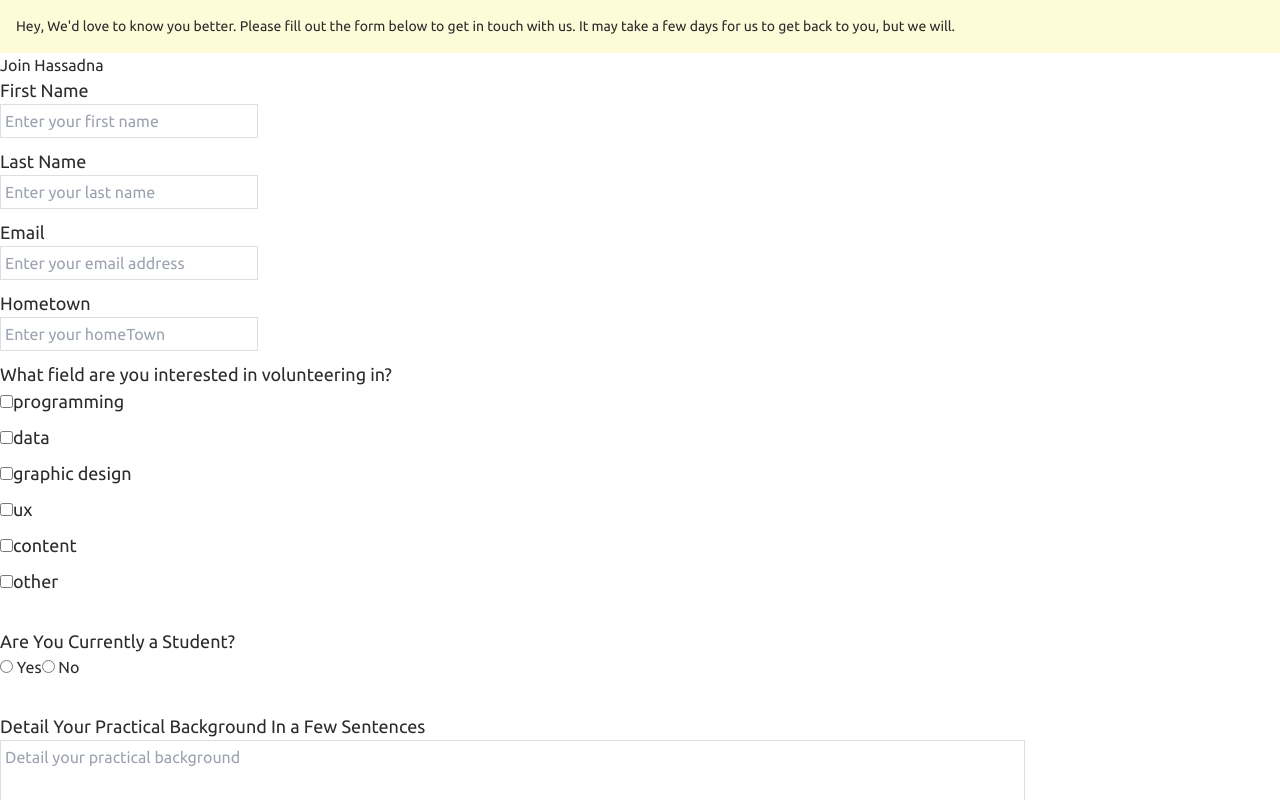
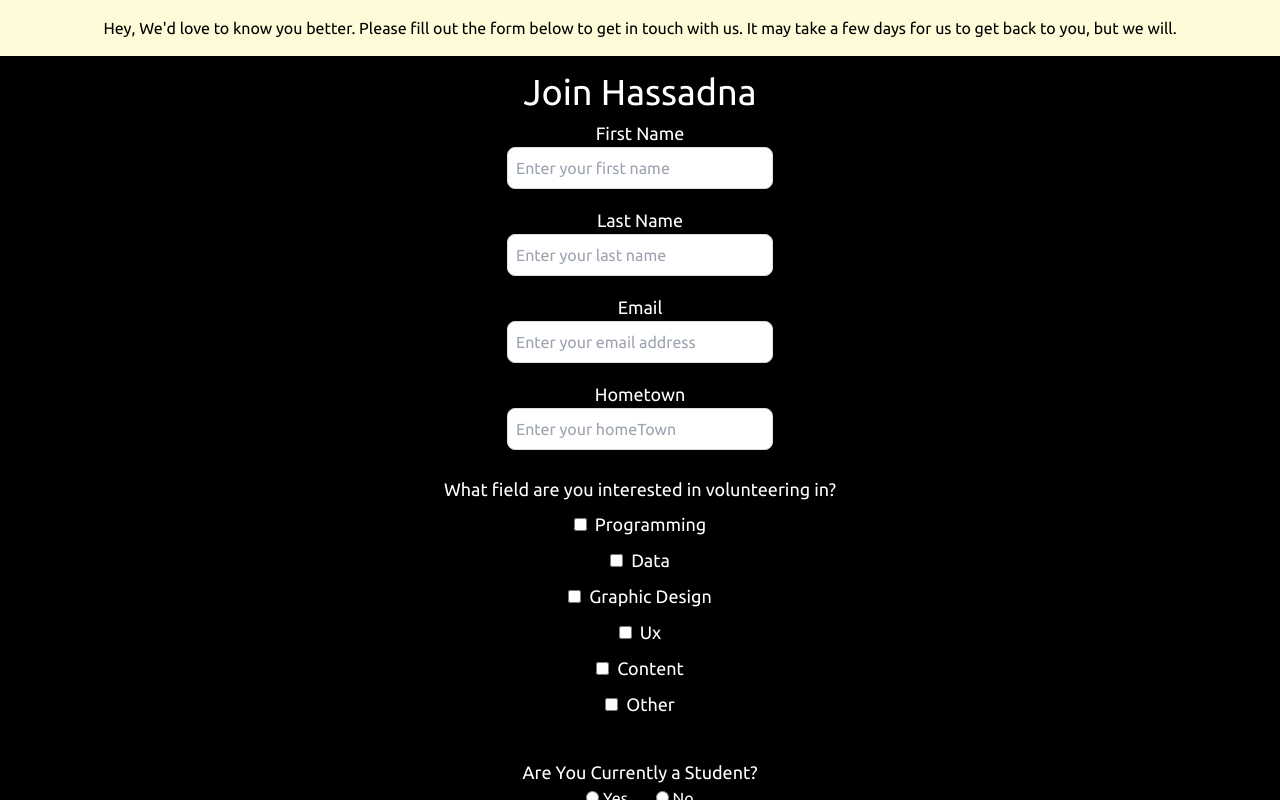
Before and after one commit to OmerBenMoshe/hassadna-campaign, a Next.js app: page /join-us in a window 1280 px wide. Shown: the top 800 px of the page. Built offline with nearby package versions, Linux system fonts and the light colour scheme.

Commit message:
Refactor join-us page and form sections + basic styling

```diff
--- a/app/join-us/JoinUsForm.tsx
+++ b/app/join-us/JoinUsForm.tsx
@@ -1,4 +1,6 @@
 'use client';
+
+import '@/globals.css';
 import React, { useState, ChangeEvent, SyntheticEvent } from 'react';
 import PersonalDetails from './formSections/PersonalDetails';
 import VolunteeringDetails from './formSections/VolunteeringDetails';
@@ -35,6 +37,7 @@
 
   const [showStudentQuestions, setShowStudentQuestions] = useState(false);
   const [isOtherStudyingField, setIsOtherStudyingField] = useState(false);
+  const [submitted, setSubmitted] = useState(false);
 
   const handleChange = (event: ChangeEvent<HTMLInputElement | HTMLTextAreaElement>) => {
     const { name, value } = event.target;
@@ -86,13 +89,28 @@
     // For example, if you're using a state to store form data:
     console.log(formData);
 
-    // Redirect to a new page
-    window.location.href = '/thank-you'; // Replace '/thank-you' with the path to your thank you page
+    setSubmitted(true);
   };
 
   return (
-    <div className="content">
-      <form className="form" onSubmit={handleSubmit}>
+    <>
+      {submitted &&
+        <div className="flex flex-col items-center justify-center bg-black text-white h-screen">
+          <h1 className='text-5xl'>Thank you for applying!</h1>
+          <p> We will get back to you as soon as possible.</p>
+        </div>
+      }
+
+      {!submitted &&
+        <div className="flex flex-col items-center justify-center bg-black text-white">
+          <div className="demo-notes padding-1 text-black w-full text-center">
+            <p className='text-base'>
+              Hey, We&apos;d love to know you better. Please fill out the form below to
+              get in touch with us. It may take a few days for us to get back to you, but we will.
+            </p>
+          </div>
+          <h1 className='text-4xl mt-4'>Join Hassadna</h1>
+          <form className="form flex flex-col items-center justify-center bg-black" onSubmit={handleSubmit}>
             <PersonalDetails
               formData={formData}
               handleChange={handleChange}
@@ -126,5 +144,7 @@
 
           </form>
         </div>
+      }
+    </>
   );
 }
--- a/app/join-us/formSections/PersonalDetails.tsx
+++ b/app/join-us/formSections/PersonalDetails.tsx
@@ -15,6 +15,7 @@
         <>
             <label htmlFor="firstName">First Name</label>
             <input
+                className='text-black rounded-lg bg-white p-2'
                 type="text"
                 id="firstName"
                 name="firstName"
@@ -27,6 +28,7 @@
 
             <label htmlFor="lastName">Last Name</label>
             <input
+                className='text-black rounded-lg bg-white p-2'
                 type="text"
                 id="lastName"
                 name="lastName"
@@ -39,6 +41,7 @@
 
             <label htmlFor="email">Email</label>
             <input
+                className='text-black rounded-lg bg-white p-2'
                 type="email"
                 id="email"
                 name="email"
@@ -49,7 +52,9 @@
                 style={{ display: 'block', marginBottom: '10px' }} />
 
             <label htmlFor="homeTown">Hometown</label>
-            <input type="text"
+            <input
+                className='text-black rounded-lg bg-white p-2'
+                type="text"
                 id="homeTown"
                 name="homeTown"
                 placeholder="Enter your homeTown"
--- a/app/join-us/formSections/PracticalDetails.tsx
+++ b/app/join-us/formSections/PracticalDetails.tsx
@@ -14,6 +14,7 @@
         <>
             <label htmlFor="practicalBackground">Detail Your Practical Background In a Few Sentences</label>
             <textarea
+                className='text-black rounded-lg bg-white p-2'
                 id="practicalBackground"
                 name="practicalBackground"
                 placeholder="Detail your practical background"
@@ -22,10 +23,11 @@
                 required
                 style={{ display: 'block', marginBottom: '10px' }}
                 rows={5}
-                cols={100}/>
+                cols={100} />
 
             <label htmlFor="linkedinProfile">Linkedin Profile</label>
             <input
+                className='text-black rounded-lg bg-white p-2'
                 type="text"
                 id="LinkedInProfile"
                 name="linkedinProfile"
--- a/app/join-us/formSections/StudentDetails.tsx
+++ b/app/join-us/formSections/StudentDetails.tsx
@@ -29,15 +29,23 @@
 
             <label>Are You Currently a Student?</label>
 
-            <div onChange={handleYesNoChange}>
-                <input type="radio" value="yes" name="student" /> Yes
-                <input type="radio" value="no" name="student" /> No
+            <div className='space-x-7 items-center text-center' onChange={handleYesNoChange}>
+                <input className='' type="radio" value="yes" name="student" /> Yes
+                <input className='' type="radio" value="no" name="student" /> No
             </div>
 
             {showStudentQuestions && (
                 <>
                     <label htmlFor="major">What Is Your Major?</label>
-                    <input type="text" id="major" name="major" placeholder="Enter your major" value={formData.major} onChange={handleChange} style={{ display: 'block', marginBottom: '10px' }} />
+                    <input
+                        className='text-black rounded-lg bg-white p-2'
+                        type="text"
+                        id="major"
+                        name="major"
+                        placeholder="Enter your major"
+                        value={formData.major}
+                        onChange={handleChange}
+                        style={{ display: 'block', marginBottom: '10px' }} />
 
                     <label> Currently Studying:</label>
                     <br />
@@ -55,6 +63,7 @@
                     ))}
                     {isOtherStudyingField && (
                         <input
+                            className='text-black rounded-lg bg-white p-2'
                             type="text"
                             name="studyingField"
                             placeholder="Please specify"
@@ -67,7 +76,15 @@
                     <br />
 
                     <label htmlFor="school">What School Do You Attend?</label>
-                    <input type="text" id="school" name="school" placeholder="Enter your school" value={formData.school} onChange={handleChange} style={{ display: 'block', marginBottom: '10px' }} />
+                    <input
+                        className='text-black rounded-lg bg-white p-2'
+                        type="text"
+                        id="school"
+                        name="school"
+                        placeholder="Enter your school"
+                        value={formData.school}
+                        onChange={handleChange}
+                        style={{ display: 'block', marginBottom: '10px' }} />
                 </>
             )}
         </>
--- a/app/join-us/formSections/VolunteeringDetails.tsx
+++ b/app/join-us/formSections/VolunteeringDetails.tsx
@@ -17,7 +17,9 @@
 
     return (
         <>
-            <label htmlFor="volunteeringField">What field are you interested in volunteering in?</label>
+            <label
+                className='text-white p-2'
+                htmlFor="volunteeringField">What field are you interested in volunteering in?</label>
             {fields.map((field, index) => (
                 <div key={index}>
                     <input
@@ -26,11 +28,12 @@
                         value={field}
                         onChange={handleCheckboxChange}
                     />
-                    <label>{field}</label>
+                    <label className='text-transform: capitalize ml-2'>{field}</label>
                 </div>
             ))}
             {formData.volunteeringField.includes('other') && (
                 <input
+                    className='text-black rounded-lg bg-white p-2'
                     type="text"
                     name="otherVolunteering"
                     placeholder="Please specify"
--- a/app/join-us/page.tsx
+++ b/app/join-us/page.tsx
@@ -2,14 +2,7 @@
 
   export default function page() {
   return (
-    <div className="content">
-      <div className="demo-notes padding-1">
-        <p>
-          Hey, We&apos;d love to know you better. Please fill out the form below to
-          get in touch with us. It may take a few days for us to get back to you, but we will.
-        </p>
-      </div>
-      <h1>Join Hassadna</h1>
+    <div>
       <JoinUsForm />
     </div>
   );
```
Lines whose indentation alone changed are shown as unchanged.
